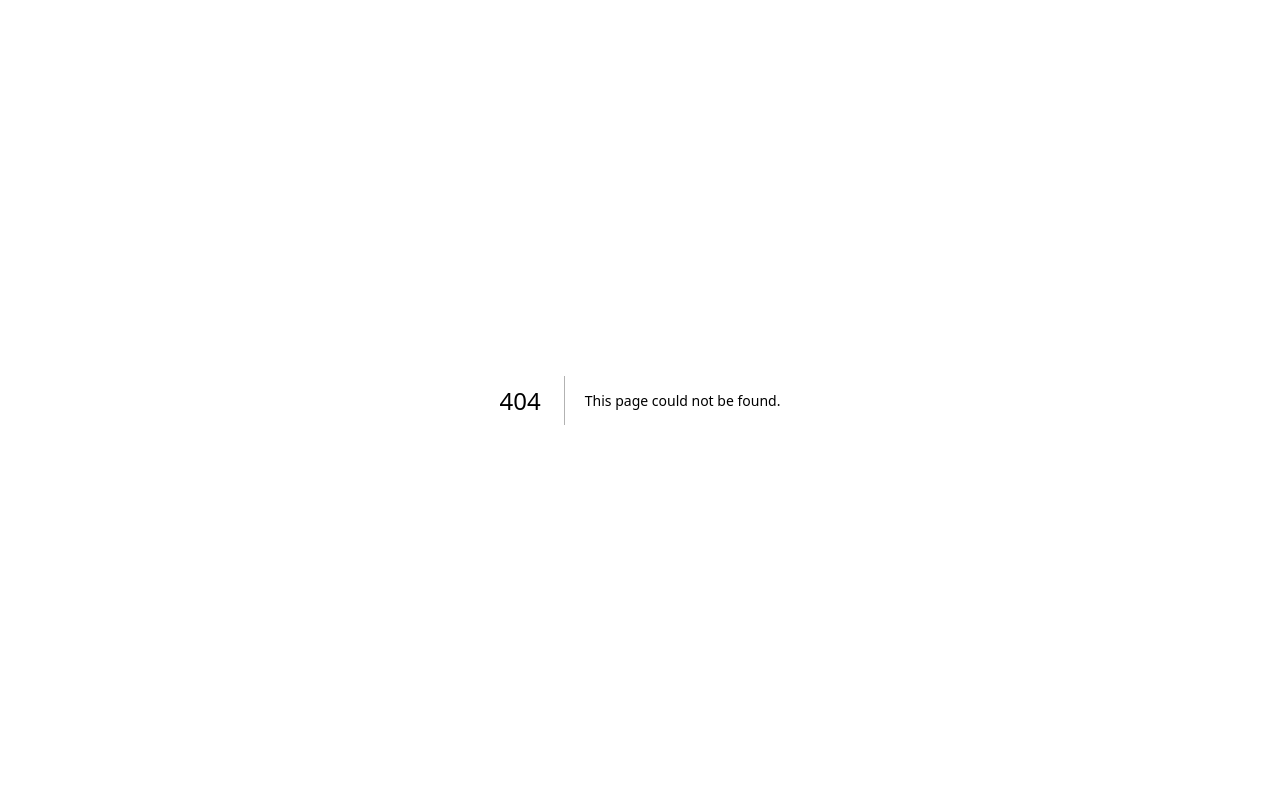
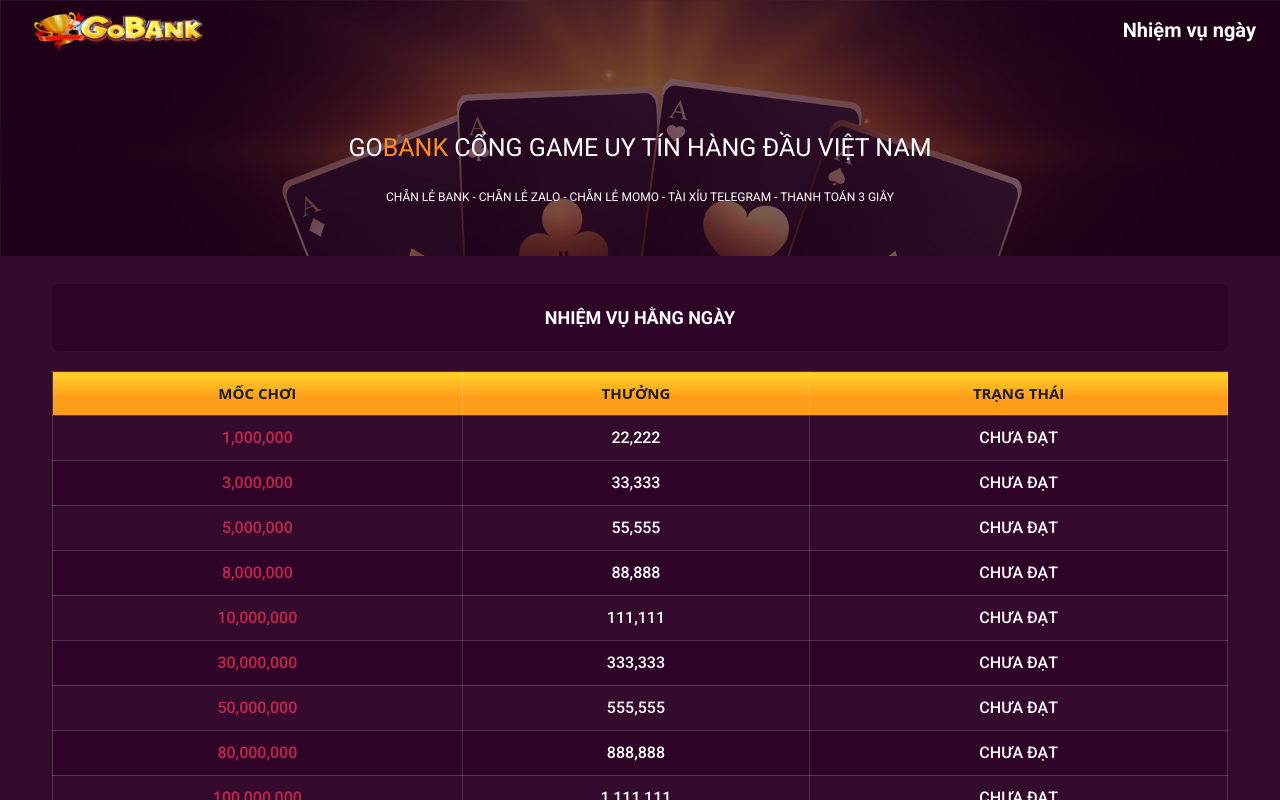
Before and after one commit to codefunxx/gobankx, a Next.js app: page /nvngay in a window 1280 px wide. Before the commit this address had no page. Shown: the top 800 px of the page. Built offline with nearby package versions, Linux system fonts and the light colour scheme.

Commit message:
add nvngay

```diff
--- a/src/app/layout.tsx
+++ b/src/app/layout.tsx
@@ -1,7 +1,12 @@
+"use client";
 import "./globals.css";
 import type { Metadata } from "next";
 import { Roboto } from "next/font/google";
-import { FixedPlugin, Layout } from "@/components";
+import {FixedPlugin, Footer, Layout, Navbar} from "@/components";
+import Hero from "@/app/hero";
+import {useEffect, useState} from "react";
+import Loading from "@/components/loading/loading";
+import { useRouter } from 'next/router';
 
 const roboto = Roboto({
   subsets: ["latin"],
@@ -9,17 +14,25 @@
   display: "swap",
 });
 
-export const metadata: Metadata = {
-  title: "NextJS Tailwind App Presentation Page",
-  description:
-    "We are thrilled to offer you a Free App Presentation Template, a beautifully designed and user-friendly Tailwind CSS and Material Tailwind theme crafted specifically for app developers like you. The free app presentation template includes key features such as hero, features, FAQ, stats, and testimonial sections.",
-};
+// export const metadata: Metadata = {
+//   title: "NextJS Tailwind App Presentation Page",
+//   description:
+//     "We are thrilled to offer you a Free App Presentation Template, a beautifully designed and user-friendly Tailwind CSS and Material Tailwind theme crafted specifically for app developers like you. The free app presentation template includes key features such as hero, features, FAQ, stats, and testimonial sections.",
+// };
 
 export default function RootLayout({
   children,
 }: {
   children: React.ReactNode;
 }) {
+  const [loading, setLoading] = useState(true);
+
+  useEffect(() => {
+    setLoading(true)
+    setTimeout(() => {
+      setLoading(false)
+    }, 2000)
+  },[])
   return (
     <html lang="en">
       <head>
@@ -33,10 +46,15 @@
         <link rel="shortcut icon" href="/favicon.png" type="image/png" />
       </head>
       <body className={roboto.className}>
-        <Layout>
-          {children}
-          {/*<FixedPlugin />*/}
-        </Layout>
+      {loading? <Loading/> : (
+          <Layout>
+            <Navbar/>
+            <Hero />
+            {children}
+            {/*<FixedPlugin />*/}
+            <Footer />
+          </Layout>
+      )}
       </body>
     </html>
   );
--- /dev/null
+++ b/src/app/nvngay/page.tsx
@@ -0,0 +1,38 @@
+import Games from "../games";
+import {TopRich} from "@/app";
+import React from "react";
+import TableGame from "@/components/table/table-game";
+
+export default function NvNgay() {
+    const data = [
+        { MOCCHOI: '1,000,000', THUONG: '22,222', TRANGTHAI: 'CHƯA ĐẠT'},
+        { MOCCHOI: '3,000,000', THUONG: '33,333', TRANGTHAI: 'CHƯA ĐẠT'},
+        { MOCCHOI: '5,000,000', THUONG: '55,555', TRANGTHAI: 'CHƯA ĐẠT'},
+        { MOCCHOI: '8,000,000', THUONG: '88,888', TRANGTHAI: 'CHƯA ĐẠT'},
+        { MOCCHOI: '10,000,000', THUONG: '111,111', TRANGTHAI: 'CHƯA ĐẠT'},
+        { MOCCHOI: '30,000,000', THUONG: '333,333', TRANGTHAI: 'CHƯA ĐẠT'},
+        { MOCCHOI: '50,000,000', THUONG: '555,555', TRANGTHAI: 'CHƯA ĐẠT'},
+        { MOCCHOI: '80,000,000', THUONG: '888,888', TRANGTHAI: 'CHƯA ĐẠT'},
+        { MOCCHOI: '100,000,000', THUONG: '1,111,111', TRANGTHAI: 'CHƯA ĐẠT'},
+        { MOCCHOI: '200,000,000', THUONG: '2,222,222', TRANGTHAI: 'CHƯA ĐẠT'},
+        { MOCCHOI: '500,000,000', THUONG: '6,666,666', TRANGTHAI: 'CHƯA ĐẠT'},
+    ];
+    const header = [
+        { id: "MOCCHOI", name: 'MỐC CHƠI' },
+        { id: "THUONG", name: 'THƯỞNG' },
+        { id: "TRANGTHAI", name: 'TRẠNG THÁI' },
+    ];
+    return (
+        <div className="lg:px-8 md:px-2 sm:px-1 rounded-xl">
+            <div className="w-full container px-5 overflow-hidden rounded-xl relative mx-auto mt-2 max-w-8xl">
+                <div className="w-full h-full rounded-xl" />
+                <div className="txt-bank-title bg-[#2E0327] rounded-lg">
+                    NHIỆM VỤ HẰNG NGÀY
+                </div>
+                <div className="rounded-lg txt-bank-content">
+                    <TableGame header={header} data={data}/>
+                </div>
+            </div>
+        </div>
+    );
+}
--- a/src/app/page.tsx
+++ b/src/app/page.tsx
@@ -16,7 +16,6 @@
 
 export default function Campaign() {
     const [loading, setLoading] = useState(true);
-    // const location = useLocation()
     useEffect(() => {
         setLoading(true)
         setTimeout(() => {
@@ -25,20 +24,15 @@
     },[])
   return (
         <>
-        {loading? <Loading/> :
-            <>
-                <Navbar />
-                <Hero />
+            {/*<Navbar />*/}
+            {/*<Hero />*/}
             <Games />
             <Feature />
             <HistoryPlay />
             <History />
             <TopRich />
             <Rule />
-                <Footer />
+            {/*<Footer />*/}
         </>
-        }
-    </>
-
   );
 }
--- a/src/components/navbar.tsx
+++ b/src/components/navbar.tsx
@@ -8,6 +8,8 @@
 } from "@material-tailwind/react";
 import { Bars3Icon, XMarkIcon } from "@heroicons/react/24/outline";
 import Image from "next/image";
+import Link from "next/link";
+import {useRouter} from "next/navigation";
 
 interface NavItemProps {
   children: React.ReactNode;
@@ -32,6 +34,10 @@
 export function Navbar() {
   const [open, setOpen] = React.useState(false);
   const [isScrolling, setIsScrolling] = React.useState(false);
+  const router = useRouter();
+  const handleNavigate = (url) => {
+    router.push(url);
+  }
 
   function handleOpen() {
     setOpen((cur) => !cur);
@@ -69,17 +75,19 @@
       }`}
     >
       <div className="container mx-auto flex items-center justify-between lg:px-6">
-        <Image width={180} height={60} src="./logos/gobank-v.png" alt="metamask" className="logo-img py-[10px] pl-[10px]"/>
+        <a href={'/'} >
+          <Image width={180} height={60} src="./logos/gobank-v.png" alt="metamask" className="logo-img py-[10px] pl-[10px]"/>
+        </a>
         <ul
           className={`ml-10 hidden items-center gap-6 lg:flex ${
             isScrolling ? "text-white" : "text-white"
           }`}
         >
-          <NavItem>
+          <a href={'/nvngay'}>
             <text className="font-bold text-xl">
               Nhiệm vụ ngày
             </text>
-          </NavItem>
+          </a>
         </ul>
         <Button
           variant="text"
@@ -97,7 +105,7 @@
       <Collapse open={open}>
         <div className="container mx-auto mt-4 rounded-lg border-t border-blue-gray-50 bg-white px-6 py-5">
           <ul className="flex flex-col gap-4 text-blue-gray-900">
-            <a href="#">
+            <a href="/nvngay" >
               <text className="font-bold text-base text-black">
                 Nhiệm vụ ngày
               </text>
```
Lines whose indentation alone changed are shown as unchanged.
